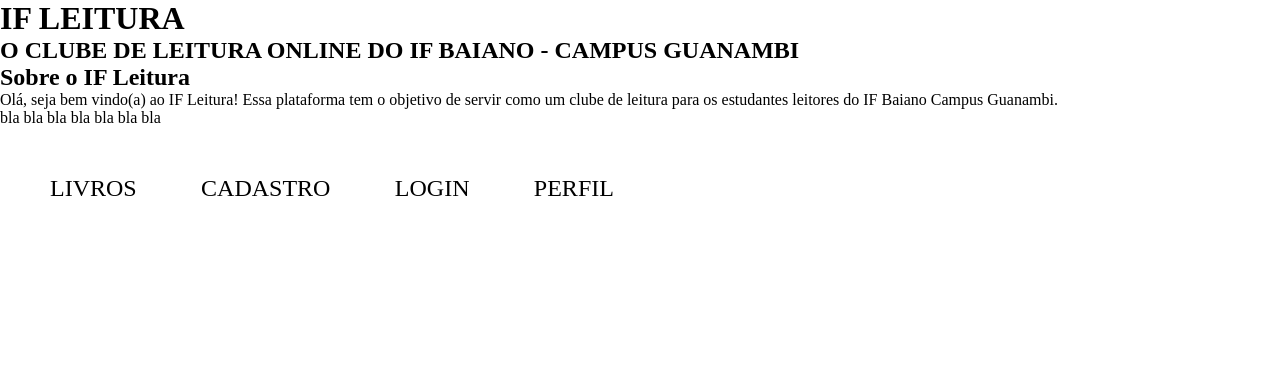
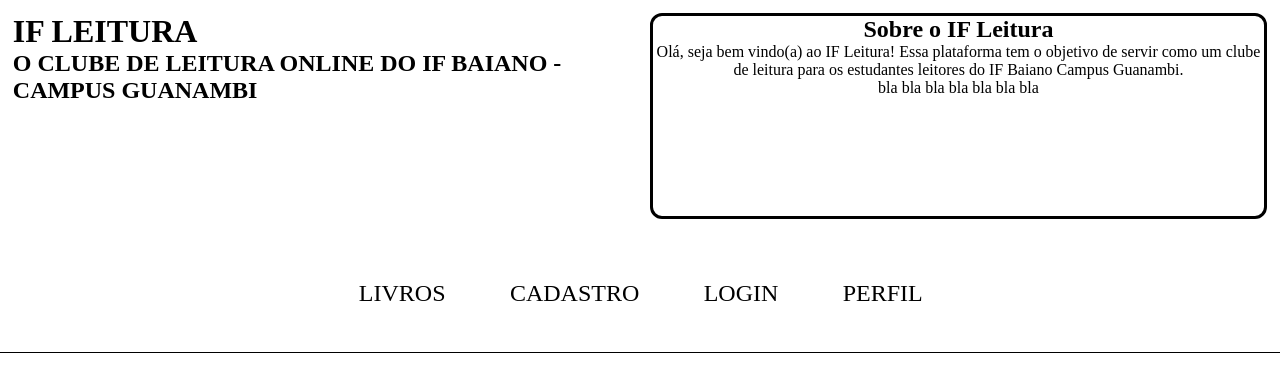
Before and after one commit to jadeeeeee/ifleitura, a PHP site: page / in a window 1280 px wide. Shown: the top 392 px of the page. Run offline with PHP 8.4, Linux system fonts and the light colour scheme.

Commit message:
Add files via upload

```diff
--- a/css/css.css
+++ b/css/css.css
@@ -42,6 +42,36 @@
 
 li a:hover{
     color: gray;
+}
+
+.conteudo-index{
+    display: flex;
+    margin: 1vw;
+}
+
+.conteudo-index .nome{
+    width: 50vw;
+    height: 25vh;
+    margin-right: 1vw;
+}
+
+.conteudo-index .textin{
+    width: 50vw;
+    height: 25vh;
+    margin-left: 1vw;
+    text-align: center;
+    border: solid black 3px;
+    border-radius: 12px;
+    flex-direction: column;
+}
+
+.index-menu{
+    width: 100vw;
+    height: 15vh;
+    margin-bottom: 4vh;
+    display: flex;
+    justify-content: space-between;
+    border-bottom: black 1.5px solid;
 }
 
 /* ----- home ----- */
```
Also changed, not shown: other parts of css/css.css (+33 -13 lines).
